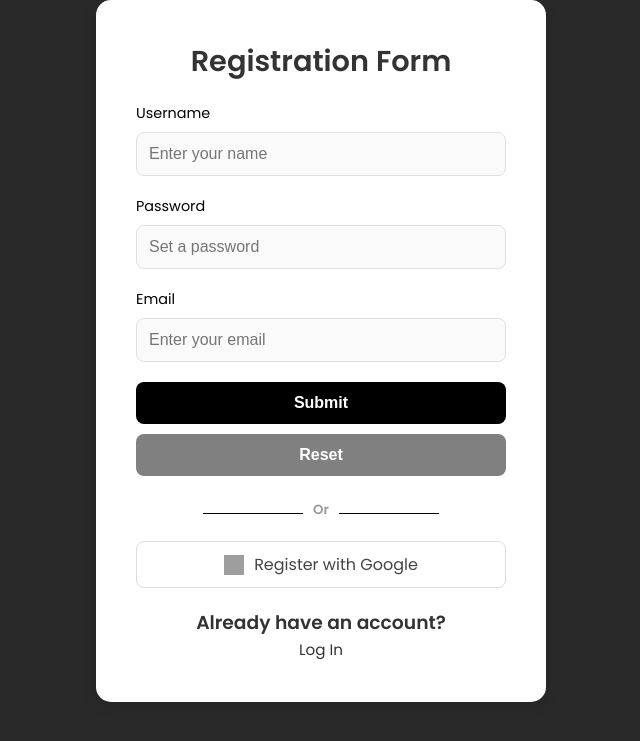
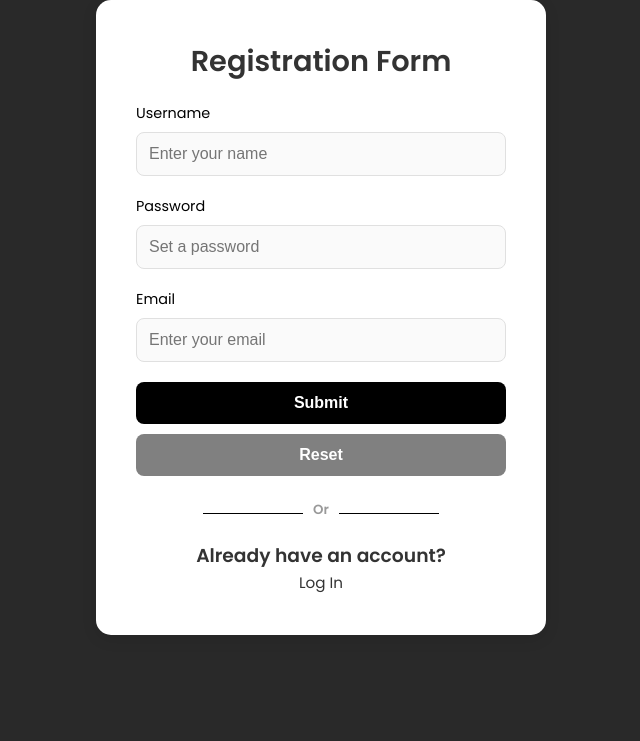
Before and after one commit to HariVignesh18/Perfect-Perfume, a Flask app: page /Registration in a window 1280 px wide. Shown: the top 741 px of the page, without its empty margins (319-959 px from the left). Run offline with Flask 3, Linux system fonts and the light colour scheme; grey boxes are pictures that could not be loaded.

Commit message:
Reverted back

```diff
--- a/app.py
+++ b/app.py
@@ -1,22 +1,12 @@
 from flask import Flask, render_template, request, redirect, url_for, session, flash
-from flask_dance.contrib.google import make_google_blueprint, google
 import mysql.connector
 from flask_mail import Mail, Message
 from werkzeug.security import generate_password_hash, check_password_hash
-from dotenv import load_dotenv
 import os
 import pyotp
 import time
-load_dotenv()
-os.environ['OAUTHLIB_INSECURE_TRANSPORT'] = '1'
+
 app = Flask(__name__)
-google_bp = make_google_blueprint(
-    client_id=os.getenv('GOOGLE_OAUTH_CLIENT_ID'),
-    client_secret=os.getenv('GOOGLE_OAUTH_CLIENT_SECRET'),
-    redirect_to="google_login",
-    scope=["profile", "email"]
-)
-app.register_blueprint(google_bp, url_prefix="/login")
 app.secret_key = os.getenv('APP_SECRET')
 
 app.config["MAIL_SERVER"] = 'smtp.gmail.com'
@@ -54,41 +44,6 @@ def send_otp(email, otp):
 @app.route('/', methods=['POST', 'GET'])
 def index():
     return render_template('index.html')
-
-@app.route("/google-login")
-def google_login():
-    if not google.authorized:
-        return redirect(url_for("google.login"))
-
-    resp = google.get("/oauth2/v2/userinfo")
-    if not resp.ok:
-        flash("Failed to fetch user info from Google.", "danger")
-        return redirect(url_for("login"))
-
-    user_info = resp.json()
-    email = user_info["email"]
-    username = user_info.get("name", email.split("@")[0])
-
-    # Check if user exists in DB
-    conn = get_db_connection()
-    cursor = conn.cursor()
-    cursor.execute("SELECT username FROM customerdetails WHERE email=%s", (email,))
-    user = cursor.fetchone()
-
-    if not user:
-        # If new user, insert into DB
-        cursor.execute("INSERT INTO customerdetails (username, email, password) VALUES (%s, %s, %s)",
-                       (username, email, None))
-        conn.commit()
-
-    cursor.close()
-    conn.close()
-
-    # Log the user in
-    session['username'] = username
-    session['user_status'] = "logged_in"
-    flash(f"Logged in as {username} via Google!", "success")
-    return redirect(url_for("index"))
 
 @app.route('/Registration', methods=['GET', 'POST'])
 def Registration():
--- a/templates/Registration.html
+++ b/templates/Registration.html
@@ -77,6 +77,22 @@
             outline: none;
         }
 
+        .radio-group {
+            display: flex;
+            gap: 20px;
+            margin-bottom: 20px;
+        }
+
+        input[type="radio"] {
+            margin-right: 8px;
+        }
+
+        .radio-group label {
+            font-weight: 400;
+            font-size: 0.95rem;
+            color: #333;
+        }
+
         button {
             width: 100%;
             padding: 12px;
@@ -137,34 +153,6 @@
         .login-link a:hover {
             text-decoration: underline;
         }
-
-        .google-btn {
-            display: flex;
-            align-items: center;
-            justify-content: center;
-            background: white;
-            border: 1px solid #ddd;
-            color: #444;
-            font-weight: 500;
-            border-radius: 8px;
-            padding: 10px;
-            margin-top: 15px;
-            cursor: pointer;
-            transition: background 0.3s ease, box-shadow 0.3s ease;
-            text-decoration: none;
-        }
-
-        .google-btn:hover {
-            background: #f7f7f7;
-            box-shadow: 0px 2px 8px rgba(0,0,0,0.2);
-        }
-
-        .google-btn img {
-            height: 20px;
-            width: 20px;
-            margin-right: 10px;
-        }
-
         #otp-verify{
             display:none;
         }
@@ -183,7 +171,6 @@
             <p class="error">{{ messages[0] }}</p>
         {% endif %}
     {% endwith %}
-
     <label for="username">Username</label>
         <input type="text" name="username" placeholder="Enter your name" required>
 
@@ -195,16 +182,9 @@
 
         <button type="submit">Submit</button>
         <button type="reset" class="reset-button">Reset</button>
-
     <div class="alternative">
         <hr><h5>Or</h5><hr>
     </div>
-
-    <!-- Google Registration/Login Button -->
-    <a class="google-btn" href="{{ url_for('google.login') }}">
-        <img src="{{ url_for('static', filename='img/google-logo.png') }}" alt="Google Logo">
-        Register with Google
-    </a>
 
     <div class="login-link">
         <h3>Already have an account?</h3>
```
Also changed, not shown: templates/login.html (+0 -33 lines). Lines whose indentation alone changed are shown as unchanged.
